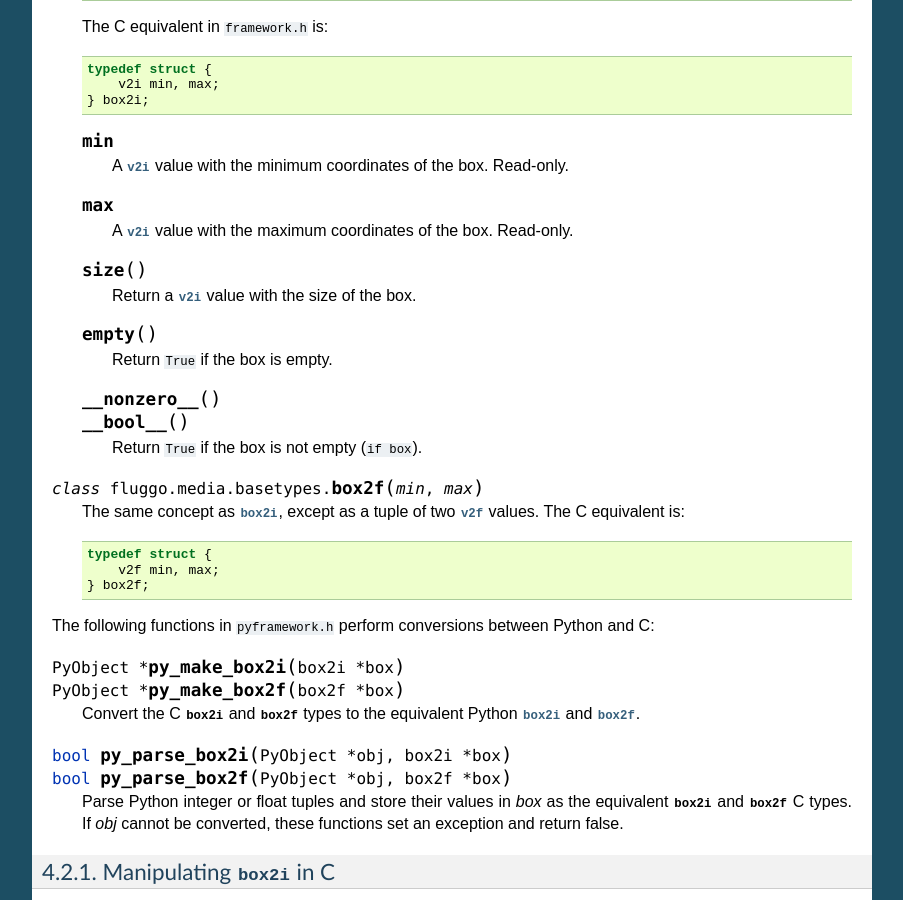
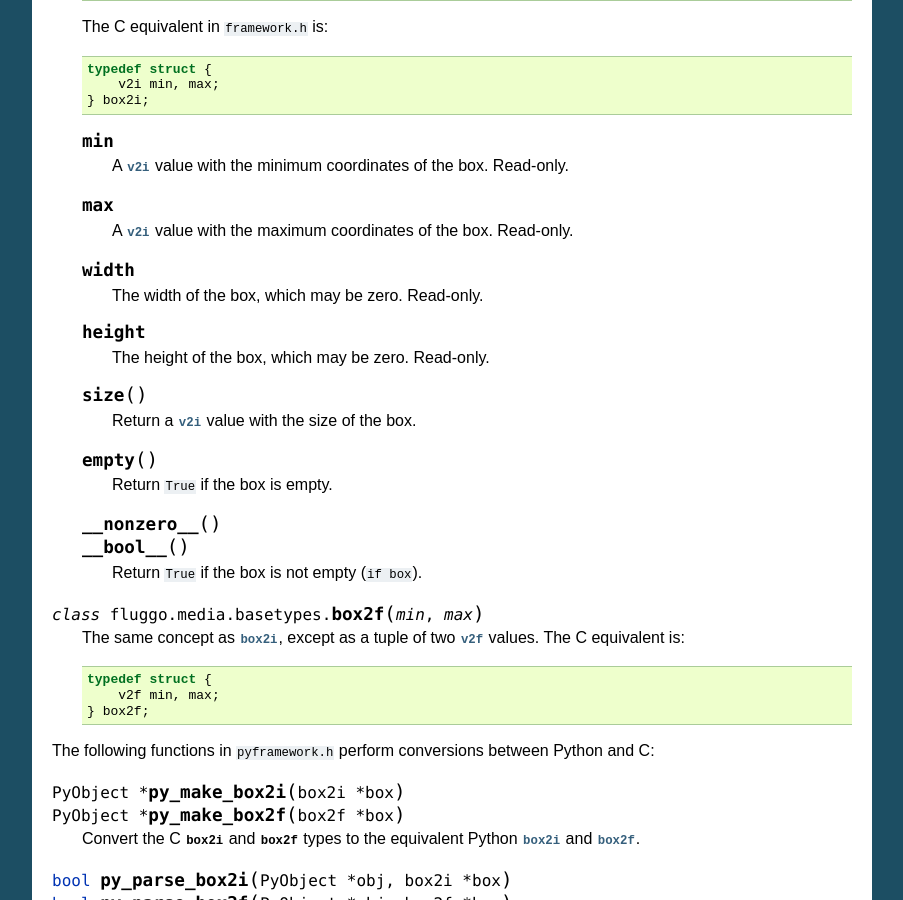
Before and after one commit to fluggo/Canvas, a Sphinx documentation site: the page built from docs/sphinx/basetypes.rst, in a window 1280 px wide and 900 px high, scrolled down 1447 px. Shown: the whole window, without its empty margins (198-1101 px from the left). Built offline with Sphinx 7.4.7, drawn with Linux system fonts in a browser that asks for light colours; formulas are drawn with MathJax 3; some of the changed lines change nothing that is shown; some of the changed text lies outside the part shown.

Commit message:
Docs: Get the box2i attributes width and height to show up.

```diff
--- a/docs/sphinx/basetypes.rst
+++ b/docs/sphinx/basetypes.rst
@@ -103,11 +103,11 @@ zero for those axes.
 
         A :py:class:`v2i` value with the maximum coordinates of the box. Read-only.
 
-    .. py:attribute: box2i.width
+    .. py:attribute:: box2i.width
 
         The width of the box, which may be zero. Read-only.
 
-    .. py:attribute: box2i.height
+    .. py:attribute:: box2i.height
 
         The height of the box, which may be zero. Read-only.
 
```
